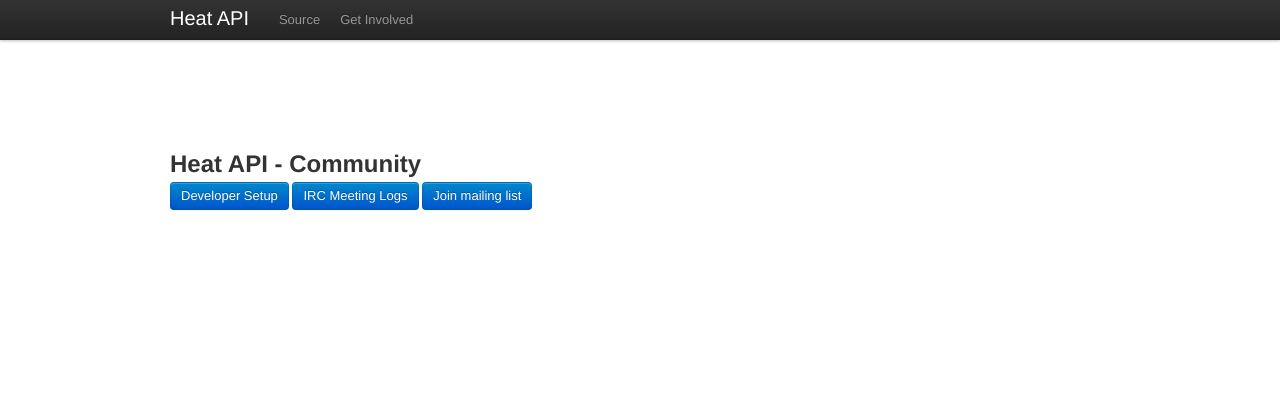
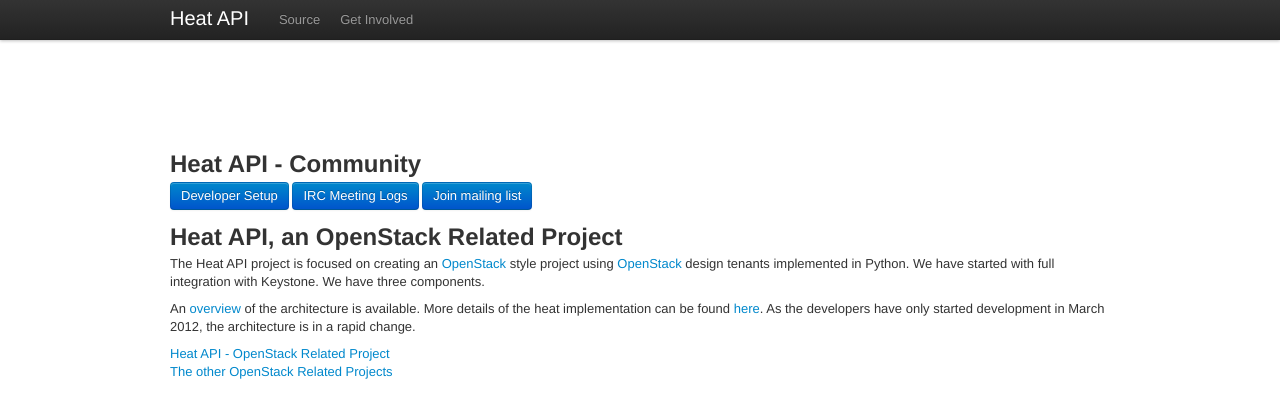
Before and after one commit to sdake/heat-api.github.com, a Jekyll site: the page built from community.html, in a window 1280 px wide. Shown: the top 418 px of the page. Built offline with Jekyll 4.4.1, drawn with Linux system fonts in a browser that asks for light colours.

Commit message:
Adding OpenStack Related Projects links to community page

```diff
--- a/community.html
+++ b/community.html
@@ -5,10 +5,21 @@
 <header class="jumbotron masthead">
   <div class="inner">
     <h2>Heat API - Community</h2>
+
     <p class="download-info">
         <a href='/developersetup.html' class='btn btn-primary btn-larg'>Developer Setup</a>
         <a href='/irclogs.html' class='btn btn-primary btn-larg'>IRC Meeting Logs</a>
         <a href='http://lists.heat-api.org/mailman/listinfo/discuss' class='btn btn-primary btn-larg' >Join mailing list</a>
     </p>
+    <h2>Heat API, an OpenStack Related Project</h2>
+    <p>
+        The Heat API project is focused on creating an <a href="http://wiki.openstack.org/StartingPage?action=show&redirect=OpenStack">OpenStack</a> style project using <a href="http://wiki.openstack.org/StartingPage?action=show&redirect=OpenStack">OpenStack</a> design tenants implemented in Python.  We have started with full integration with Keystone.  We have three components. <span class="anchor" id="line-12"></span><span class="anchor" id="line-13"></span><p class="line862">An <a class="https" href="https://github.com/heat-api/diagrams/blob/master/PNG/architecture-overview.png">overview</a> of the architecture is available.  More details of the heat implementation can be found <a class="https" href="https://github.com/heat-api/diagrams/blob/master/PNG/architecture-heat.png">here</a>.  As the developers have only started development in March 2012, the architecture is in a rapid change.
+    </p>
+    <p class="download-info">
+        <ul class='unstyled'>
+           <li><a href='http://wiki.openstack.org/Heat?highlight=%28\bCategoryRelatedProjects\b%29' >Heat API - OpenStack Related Project</a></li>
+           <li><a href='http://wiki.openstack.org/CategoryRelatedProjects' >The other OpenStack Related Projects</a></li>
+        </ul>
+    </p>
   </div>
 </header>
```
